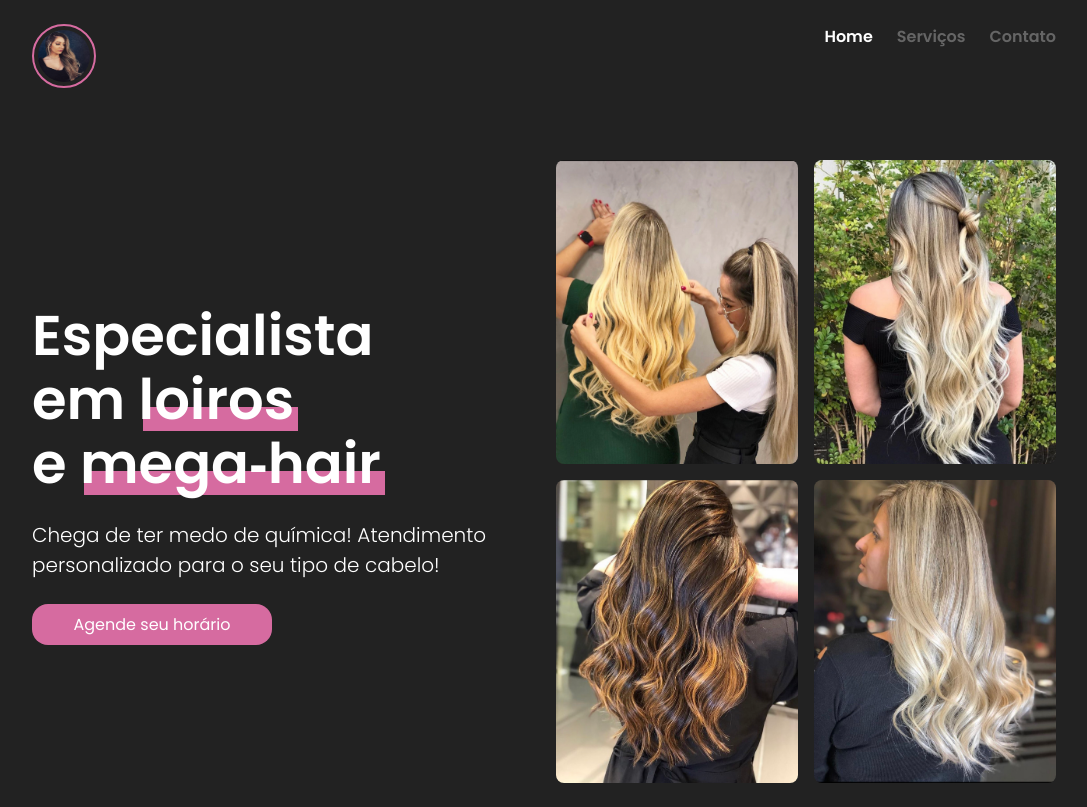
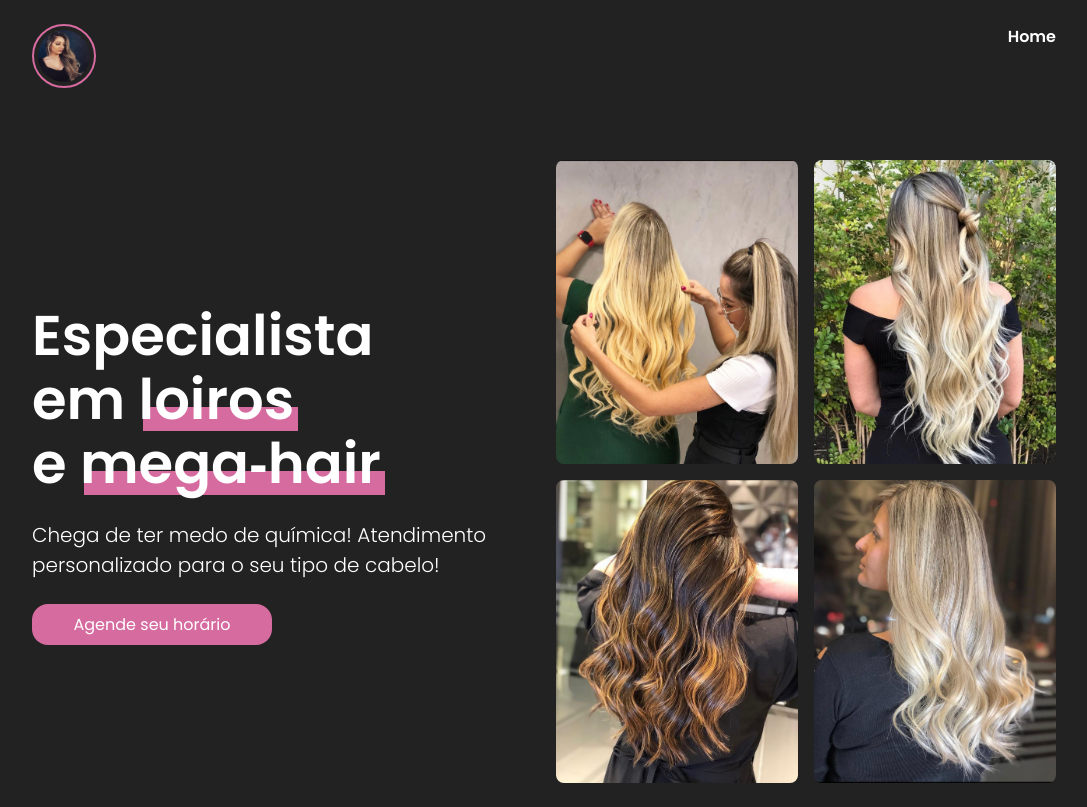
Before and after one commit to liverday/rutelima.com, a Next.js app: page / in a window 1280 px wide. Shown: the whole page, without its empty margins (96-1183 px from the left). Built offline with nearby package versions, Linux system fonts and the light colour scheme.

Commit message:
feat: deactive other links

```diff
--- a/components/Header/index.tsx
+++ b/components/Header/index.tsx
@@ -20,14 +20,14 @@ const Header: React.FC = () => {
 				title: 'Home',
 				href: '/'
 			},
-			{
-				title: 'Serviços',
-				href: '/servicos'
-			},
-			{
-				title: 'Contato',
-				href: '/contato'
-			}
+			// {
+			// 	title: 'Serviços',
+			// 	href: '/servicos'
+			// },
+			// {
+			// 	title: 'Contato',
+			// 	href: '/contato'
+			// }
 		]
 	}, []);
 
```
